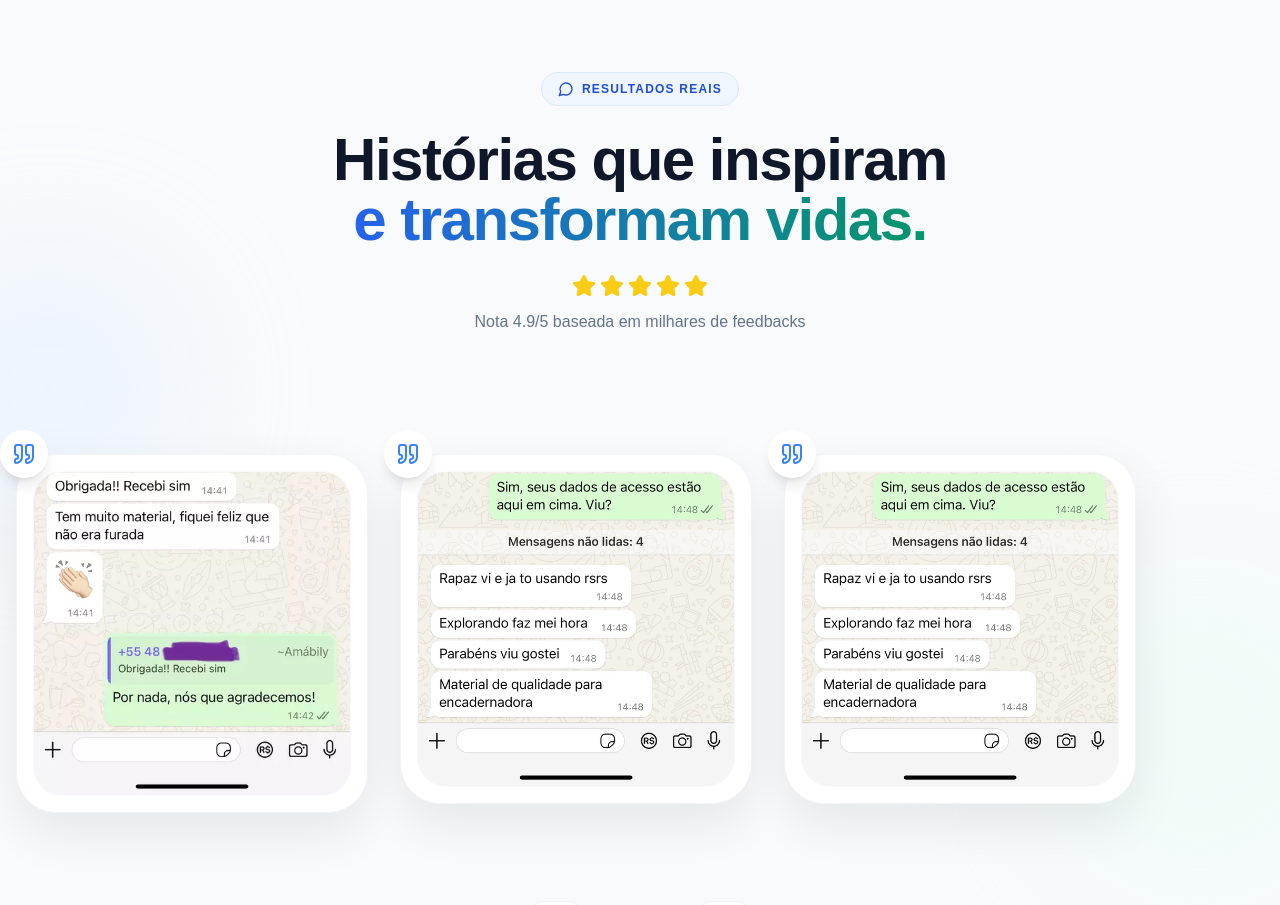
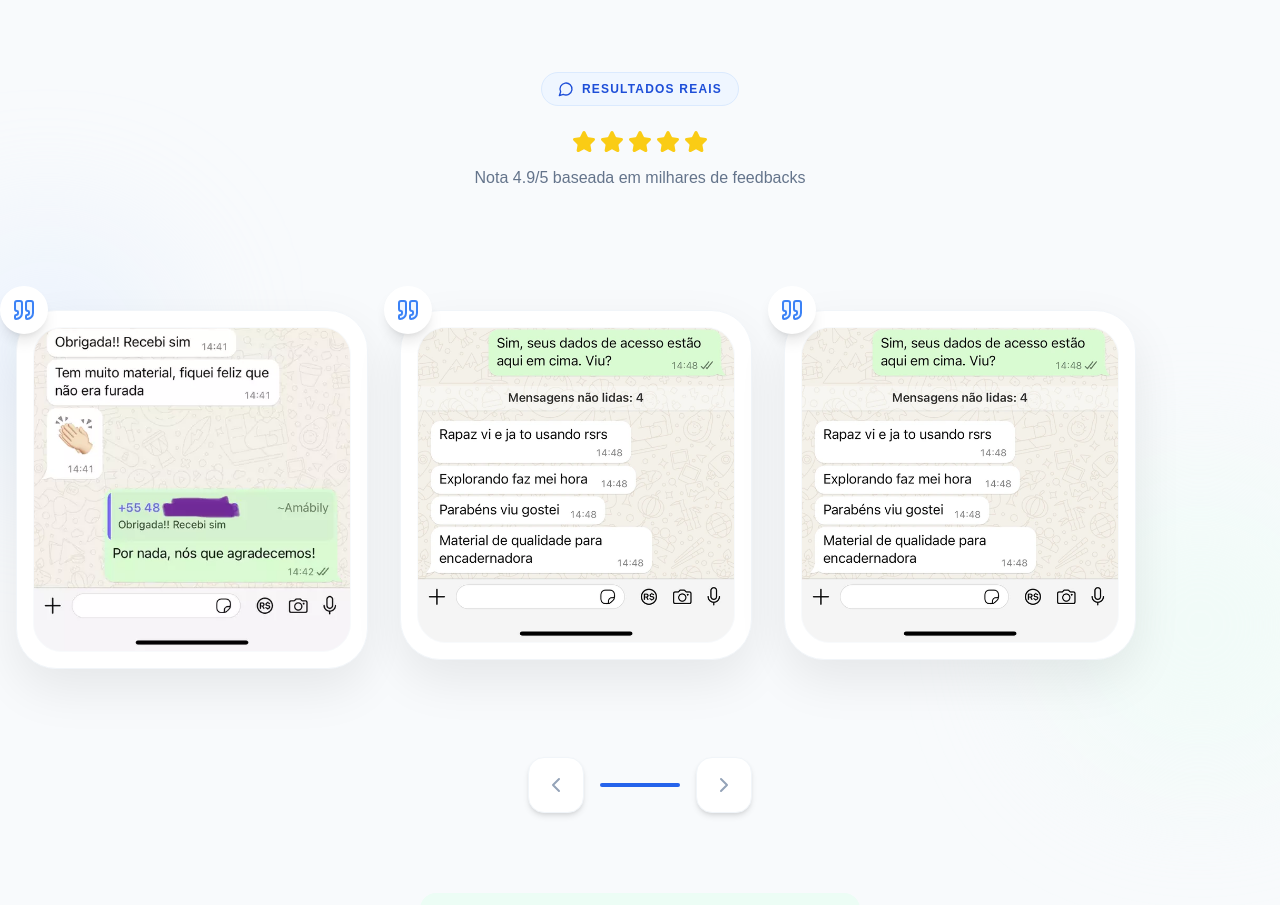
Before and after one commit to lucasmiralhasborges/mundodaencaderna-o, a React (Vite) app: page / in a window 1280 px wide. Shown: the part 3120-4025 px from the top of the page. Built offline with nearby package versions, Linux system fonts and the light colour scheme.

Commit message:
[dyad] Removendo o título principal da seção de prova social para um visual mais limpo. - wrote 1 file(s)

```diff
--- a/src/components/landing/SocialProof.tsx
+++ b/src/components/landing/SocialProof.tsx
@@ -44,11 +44,6 @@ const SocialProof = () => {
             <MessageCircle className="w-4 h-4" />
             Resultados Reais
           </motion.div>
-
-          <h2 className="text-4xl sm:text-6xl font-black text-slate-900 leading-[1.1] mb-6">
-            Histórias que inspiram <br />
-            <span className="text-transparent bg-clip-text bg-gradient-to-r from-blue-600 to-emerald-600">e transformam vidas.</span>
-          </h2>
 
           <div className="flex flex-col items-center gap-3">
             <div className="flex gap-1">
```
